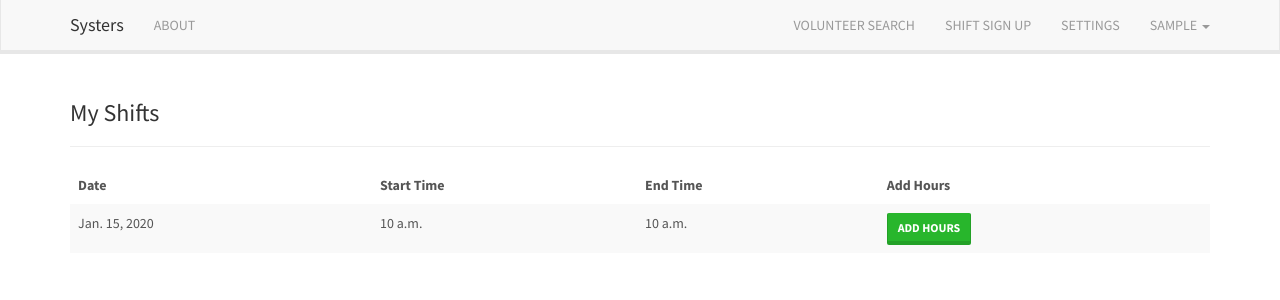
After one commit to Nerdylicious/vms-integrated, a Django app: page /shift/view_volunteer_shifts/1 in a window 1280 px wide. The commit adds this page. Shown: the top 300 px of the page. Run offline with Django 3.2, Linux system fonts and the light colour scheme; a user stored in the database is signed in; tables that the repository leaves empty hold one stand-in row (values such as "Sample post"); parts of the project's set-up code (start-up, migrations or seed data) failed here and were passed over; some libraries are stand-ins or nearby versions.

Commit message:
Added functionality to view shifts signed up for

```diff
--- a/vms/shift/services.py
+++ b/vms/shift/services.py
@@ -38,6 +38,13 @@ def get_shifts_by_job_id(j_id):
 def get_shifts_ordered_by_date(j_id):
     shift_list = Shift.objects.filter(job_id=j_id).order_by('date')
     return shift_list
+
+def get_shifts_signed_up_for(v_id):
+
+     shift_signed_up_list = Shift.objects.filter(volunteershift__volunteer_id=v_id)
+     shift_signed_up_list.order_by('job__job_title')
+
+     return shift_signed_up_list
 
 def get_volunteer_shift_by_id(v_id, s_id):
 
--- /dev/null
+++ b/vms/shift/templates/shift/volunteer_shifts.html
@@ -0,0 +1,35 @@
+{% extends "vms/base.html" %}
+
+{% block content %}
+    <div class="spacer"></div>
+    <h3>My Shifts</h3>
+    <hr>
+    {% if shift_list %}
+        <table class="table table-striped table-hover">
+            <thead>
+                <tr>
+                    <th>Date</th>
+                    <th>Start Time</th>
+                    <th>End Time</th>
+                    <th>Add Hours</th>
+                </tr>
+            </thead>
+            <tbody>
+                {% for shift in shift_list %}
+                    <tr>
+                        <td>{{ shift.date }}</td>
+                        <td>{{ shift.start_time }}</td>
+                        <td>{{ shift.end_time }}</td>
+                        <td>
+                            <a href="" class="btn btn-success btn-sm">Add Hours</a>
+                        </td>
+                    </tr>
+                {% endfor %}
+            </tbody>
+        </table>
+    {% else %}
+        <div class="alert alert-info">
+            You are not signed up for any shifts.
+        </div>
+    {% endif %}
+{% endblock %}
--- a/vms/shift/urls.py
+++ b/vms/shift/urls.py
@@ -9,4 +9,5 @@ urlpatterns = patterns('',
     url(r'^list_shifts/(?P<job_id>\d+)$', views.list_shifts, name='list_shifts'),
     url(r'^list_shifts_sign_up/(?P<job_id>\d+)$', views.list_shifts_sign_up, name='list_shifts_sign_up'),
     url(r'^sign_up/(?P<shift_id>\d+)$', views.sign_up, name='sign_up'),
+    url(r'^view_volunteer_shifts/(?P<volunteer_id>\d+)$', views.view_volunteer_shifts, name='view_volunteer_shifts'),
 )
--- a/vms/shift/views.py
+++ b/vms/shift/views.py
@@ -117,3 +117,19 @@ def sign_up(request, shift_id):
             raise Http404
     else:
         raise Http404
+
+@login_required
+def view_volunteer_shifts(request, volunteer_id):
+    if volunteer_id:
+        volunteer = get_volunteer_by_id(volunteer_id)
+        if volunteer:
+            user = request.user
+            if int(user.volunteer.id) == int(volunteer_id):
+                shift_list = get_shifts_signed_up_for(volunteer_id)
+                return render(request, 'shift/volunteer_shifts.html', {'shift_list' : shift_list, 'volunteer_id' : volunteer_id,})
+            else:
+                return HttpResponse(status=403)
+        else:
+            raise Http404
+    else:
+        raise Http404
--- a/vms/vms/templates/vms/base.html
+++ b/vms/vms/templates/vms/base.html
@@ -33,6 +33,7 @@
                             <ul class="dropdown-menu">
                                 {% if user.volunteer %}
                                     <li><a href="{% url 'volunteer:profile' user.volunteer.id %}">Profile</a></li>
+                                    <li><a href="{% url 'shift:view_volunteer_shifts' user.volunteer.id %}">My Shifts</a></li>
                                 {% endif %}
                                 <li><a href="{% url 'authentication:logout_process' %}">Log Out</a></li>
                             </ul>
```
